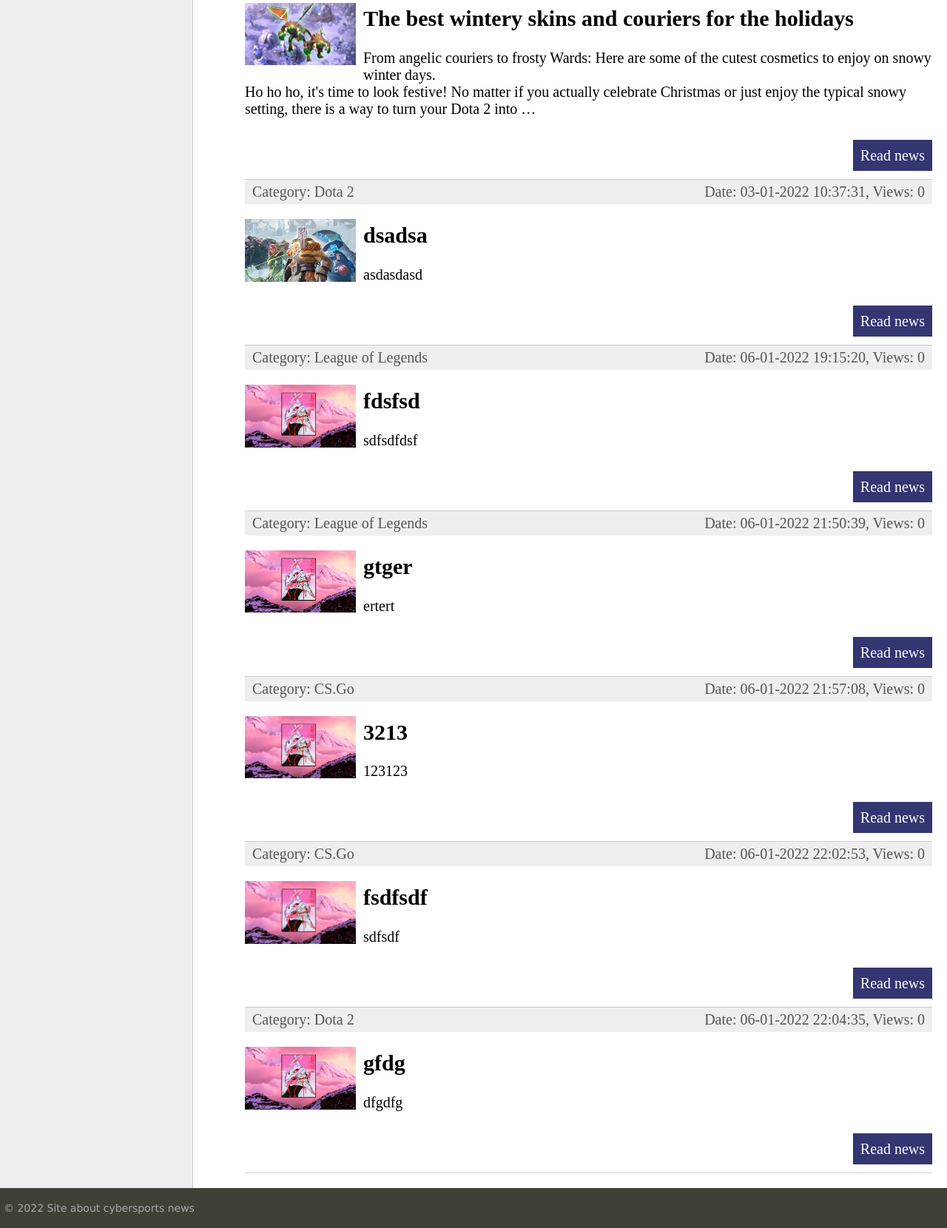
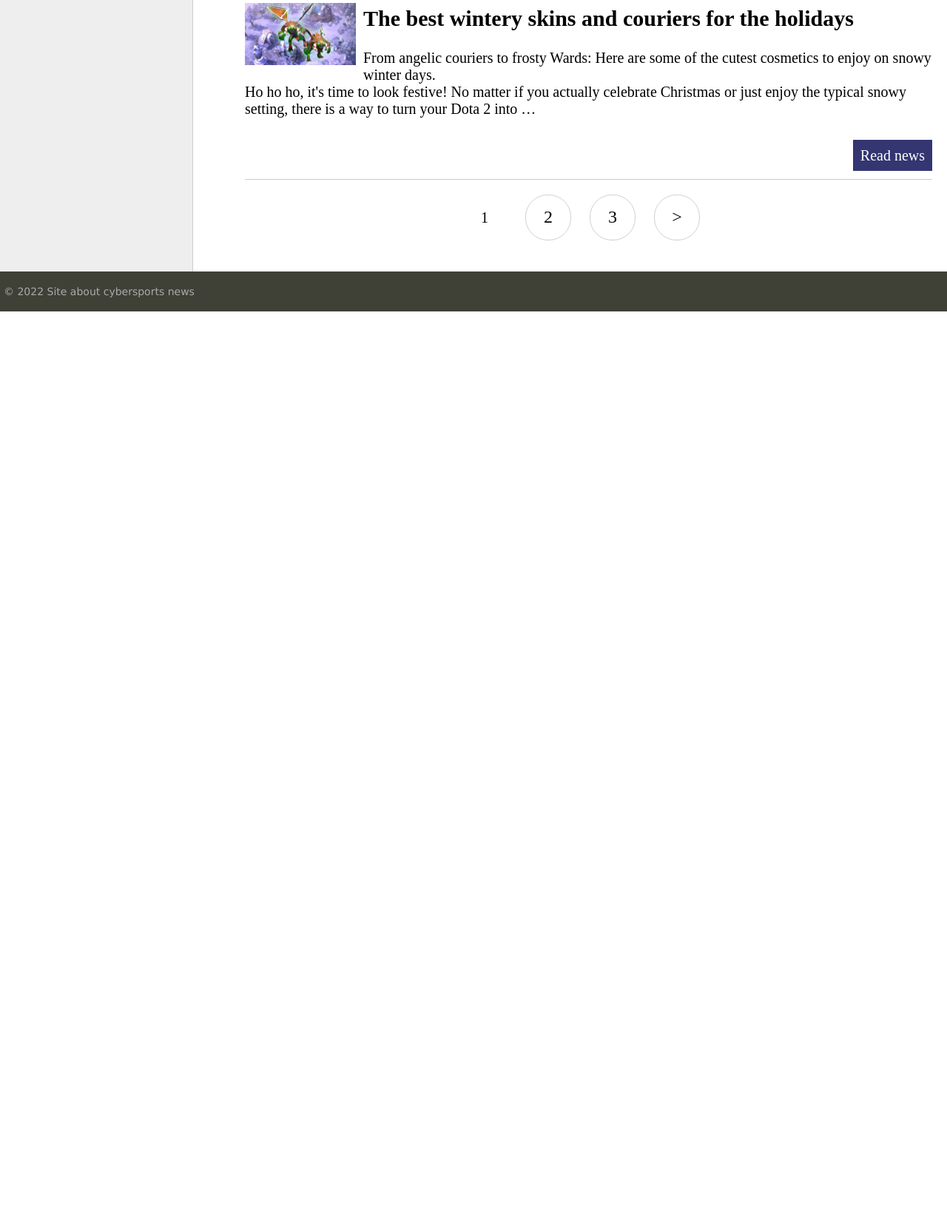
Before and after one commit to PavelTrakhimovich/TestSite, a Django app: page / in a window 1280 px wide. Shown: the part 878-2538 px from the top of the page at 74% size. After the commit the page ends 1299 px from the top, so only its background shows below. Run offline with Django 4.2, Linux system fonts and the light colour scheme; data comes from the database, SQL or seed files in the repository; both versions use the stored data as it was after the commit.

Commit message:
pagination

```diff
--- a/coolsite/mainNews/forms.py
+++ b/coolsite/mainNews/forms.py
@@ -8,7 +8,7 @@
 class AddPageForm(forms.ModelForm):
     def __init__(self, *args, **kwargs):
         super().__init__(*args, **kwargs)
-        self.fields['cat'].empty_label = 'Category not chose'
+        self.fields['cat'].empty_label = 'Category is not chosen'
 
     class Meta:
         model = News
--- a/coolsite/mainNews/models.py
+++ b/coolsite/mainNews/models.py
@@ -25,7 +25,7 @@
 
     class Meta:
         verbose_name = 'New'
-        ordering = ['time_create', 'title']
+        ordering = ['id']
 
 
 class Category(models.Model):
--- a/coolsite/mainNews/static/mainNews/css/styles.css
+++ b/coolsite/mainNews/static/mainNews/css/styles.css
@@ -390,3 +390,41 @@
     min-width: 200px;
     font-size: 16px;
 }
+
+.list-pages {
+	text-align: center;
+	margin: 0 0 20px 0;
+}
+.list-pages ul {
+	margin: 20px 0 0 0;
+	padding: 0;
+	list-style: none;
+}
+.list-pages ul li {
+	display: inline-block;
+	margin: 0 20px 0 0;
+}
+.list-pages a {
+	color: #000;
+	font-size: 24px;
+	text-decoration: none;
+}
+.list-pages .page-num, .page-num-selected {
+	display: inline-block;
+	width: 60px;
+	height: 44px;
+	padding: 16px 0 0 0;
+	border: 1px solid #d0d0d0;
+	border-radius: 30px;
+}
+.list-pages .page-num:hover {
+	box-shadow: 3px 3px 1px #d0d0d0;
+}
+.list-pages .page-num-selected {
+	border: none;
+	color: #000;
+	font-size: 20px;
+}
+.list-pages .page-num-selected:hover {
+	box-shadow: none;
+}
--- a/coolsite/mainNews/templates/mainNews/base.html
+++ b/coolsite/mainNews/templates/mainNews/base.html
@@ -63,6 +63,31 @@
 	<div class="content-text">
 {% block content %}
 {% endblock %}
+{% if page_obj.has_other_pages %}
+<nav class="list-pages">
+	<ul>
+{% if page_obj.has_previous %}
+<li class="page-num">
+	<a href="?page={{ page_obj.previous_page_number }}">&lt;</a>
+</li>
+{% endif %}
+		{% for p in paginator.page_range %}
+		{% if page_obj.number == p %}
+		<li class="page-num page-num-selected">{{ p }}</li>
+		{% elif p >= page_obj.number|add:-2 and p <= page_obj.number|add:2 %}
+		<li class="page-num">
+			<a href="?page={{ p }}">{{ p }}</a>
+		</li>
+		{% endif %}
+		{% endfor %}
+{% if page_obj.has_next %}
+<li class="page-num">
+	<a href="?page={{ page_obj.next_page_number }}">&gt;</a>
+</li>
+{% endif %}
+	</ul>
+</nav>
+{% endif %}
 	</div>
 <!-- Конец блока контента -->
 
--- a/coolsite/mainNews/utils.py
+++ b/coolsite/mainNews/utils.py
@@ -15,6 +15,7 @@
 
 
 class DataMixin:
+    paginate_by = 3
     def get_user_context(self, **kwargs):
         context = kwargs
         cats = Category.objects.annotate(Count('news'))
```
Also changed, not shown: coolsite/db.sqlite3, coolsite/media/photos/2022/01/06/40281900_470517163430967_4768224996407377920_n_TAKrnH6.jpg (added), coolsite/media/photos/2022/01/06/40281900_470517163430967_4768224996407377920_n_deniDcp.jpg (added), coolsite/media/photos/2022/01/06/photo_2021-12-03_02-51-07.jpg (added), coolsite/media/photos/2022/01/06/synthwave-eva-unit-01-vaporwave-neon-genesis-evangelion-wallpaper_192_vdz94AM.jpeg (added).
